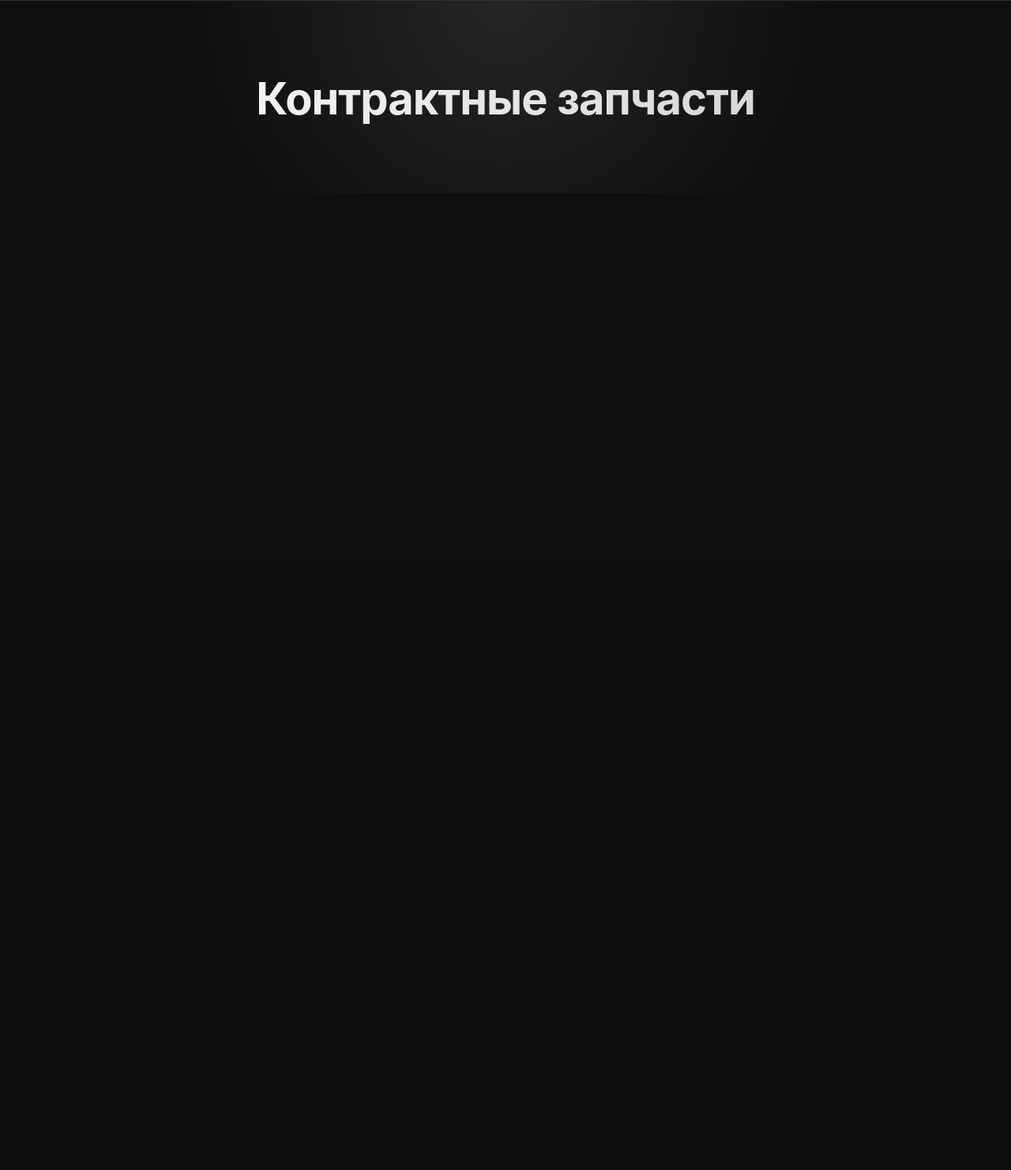
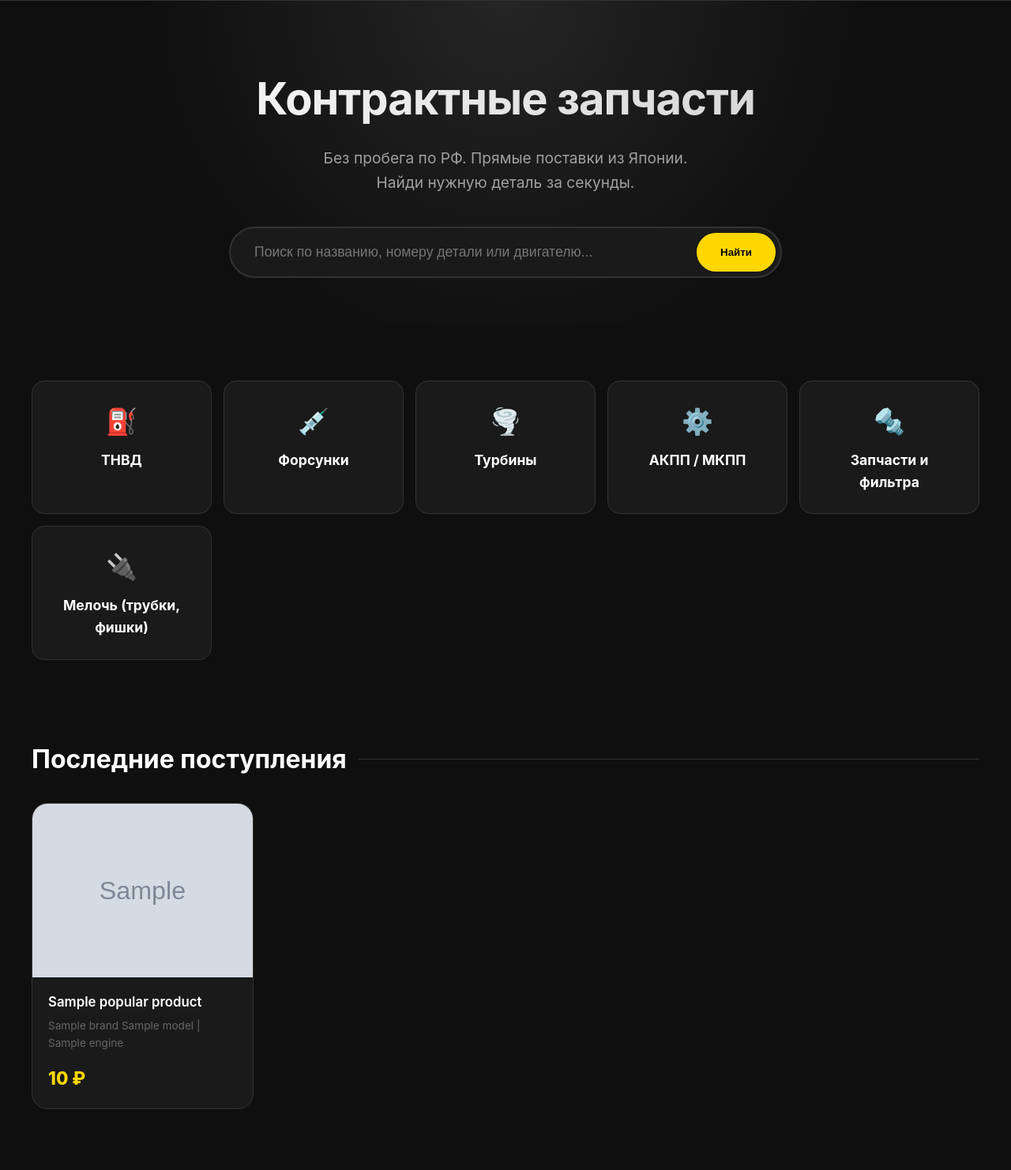
Before and after one commit to SinuciderePariMatch/dieseldonor, a Flask app: template templates/index.html in a window 1280 px wide. Shown: the part 88-1570 px from the top of the page at 79% size. Before the commit the page ends 293 px from the top, so only its background shows below. Run offline with Flask 3, Linux system fonts and the light colour scheme; the template is opened without the code that fills it: most values are stand-ins (such as "Sample title", 1, 10 or a date in 2020); grey boxes marked "Sample" are stand-in pictures; some libraries are stand-ins or nearby versions.

Commit message:
Fix: restored full index.html with search and products

```diff
--- a/templates/index.html
+++ b/templates/index.html
@@ -8,16 +8,17 @@
         :root { --bg-main: #0f0f0f; --bg-card: #1a1a1a; --accent: #FFD700; --text-main: #ffffff; --text-sec: #a0a0a0; --border: #333333; }
         body { margin: 0; font-family: 'Inter', system-ui, sans-serif; background: var(--bg-main); color: var(--text-main); line-height: 1.6; overflow-x: hidden; }
 
+        /* Header */
         header { display: flex; justify-content: space-between; align-items: center; padding: 20px 40px; background: rgba(15, 15, 15, 0.95); backdrop-filter: blur(10px); position: sticky; top: 0; z-index: 100; border-bottom: 1px solid var(--border); }
         .logo { font-size: 1.8rem; font-weight: 900; letter-spacing: -1px; color: #fff; text-decoration: none; }
         .logo span { color: var(--accent); }
         .top-info { display: flex; gap: 30px; align-items: center; font-size: 0.9rem; color: var(--text-sec); }
         .top-info div { display: flex; align-items: center; gap: 8px; }
-        .top-info strong { color: #fff; }
         .cart-btn { position: relative; background: var(--bg-card); border: 1px solid var(--border); padding: 10px 20px; border-radius: 50px; color: #fff; cursor: pointer; transition: all 0.3s; text-decoration: none; display: flex; align-items: center; gap: 8px; }
         .cart-btn:hover { border-color: var(--accent); color: var(--accent); }
         .cart-count { background: var(--accent); color: #000; font-size: 0.75rem; font-weight: bold; padding: 2px 8px; border-radius: 20px; }
 
+        /* Hero & Search */
         .hero { padding: 80px 20px 60px; text-align: center; background: radial-gradient(circle at top, #252525 0%, #0f0f0f 60%); animation: fadeIn 1s ease-out; }
         h1 { font-size: 3.5rem; margin: 0 0 15px; letter-spacing: -1px; background: linear-gradient(to right, #fff, #ccc); -webkit-background-clip: text; -webkit-text-fill-color: transparent; }
         .subtitle { color: var(--text-sec); font-size: 1.2rem; max-width: 600px; margin: 0 auto 40px; }
@@ -27,22 +28,20 @@
         .search-btn { position: absolute; right: 8px; top: 8px; bottom: 8px; background: var(--accent); border: none; border-radius: 50px; padding: 0 30px; font-weight: bold; cursor: pointer; transition: transform 0.2s; }
         .search-btn:hover { transform: scale(1.05); }
 
+        /* Categories */
         .categories-section { padding: 40px 20px; max-width: 1200px; margin: 0 auto; }
         .cat-grid { display: grid; grid-template-columns: repeat(auto-fit, minmax(200px, 1fr)); gap: 15px; margin-top: 30px; }
         .cat-card { background: var(--bg-card); border: 1px solid var(--border); border-radius: 16px; padding: 25px; text-align: center; text-decoration: none; color: #fff; transition: all 0.3s cubic-bezier(0.4, 0, 0.2, 1); position: relative; overflow: hidden; }
-        .cat-card::before { content: ''; position: absolute; top:0; left:0; width:100%; height:100%; background: linear-gradient(45deg, transparent, rgba(255,215,0,0.05)); opacity: 0; transition: opacity 0.3s; }
         .cat-card:hover { transform: translateY(-5px); border-color: var(--accent); }
-        .cat-card:hover::before { opacity: 1; }
         .cat-icon { font-size: 2rem; margin-bottom: 10px; display: block; }
         .cat-name { font-weight: 700; font-size: 1.1rem; }
 
+        /* Products Grid */
         .popular-section { max-width: 1200px; margin: 60px auto; padding: 0 20px; }
         .section-title { font-size: 2rem; margin-bottom: 30px; display: flex; align-items: center; gap: 15px; }
         .section-title::after { content: ''; flex: 1; height: 1px; background: var(--border); }
         .grid { display: grid; grid-template-columns: repeat(auto-fill, minmax(280px, 1fr)); gap: 25px; }
         .card { background: var(--bg-card); border-radius: 20px; overflow: hidden; border: 1px solid var(--border); transition: all 0.4s; display: flex; flex-direction: column; animation: fadeIn 0.6s ease-out backwards; }
-        .card:nth-child(1) { animation-delay: 0.1s; } .card:nth-child(2) { animation-delay: 0.2s; }
-        .card:nth-child(3) { animation-delay: 0.3s; } .card:nth-child(4) { animation-delay: 0.4s; }
         .card:hover { border-color: var(--accent); transform: translateY(-8px); box-shadow: 0 20px 40px rgba(0,0,0,0.5); }
         .card-img-wrap { height: 220px; background: #252525; position: relative; overflow: hidden; }
         .card img { width: 100%; height: 100%; object-fit: cover; transition: transform 0.6s; }
@@ -52,6 +51,7 @@
         .title { font-size: 1.05rem; margin: 0; line-height: 1.4; font-weight: 600; }
         .meta { color: #666; font-size: 0.85rem; margin-top: 8px; }
 
+        /* Map & Footer */
         .map-section { max-width: 1200px; margin: 80px auto 40px; padding: 0 20px; display: grid; grid-template-columns: 1fr 1fr; gap: 40px; align-items: center; }
         .map-frame { width: 100%; height: 350px; border-radius: 20px; border: 1px solid var(--border); filter: grayscale(100%) invert(92%) contrast(83%); }
         .contact-details h3 { font-size: 1.8rem; margin-bottom: 20px; color: var(--accent); }
@@ -68,11 +68,78 @@
         <a href="/" class="logo">Diesel<span>Donor</span></a>
         <div class="top-info">
             <div>📍 г. Владивосток, ул. Матросова, д. 30</div>
-            <div>🕒 Пн-Пт: 10:00 - 18:00 </div>
+            <div>🕒 Пн-Пт: 10:00 - 18:00</div>
             <div>📞 +7 (951) 011-58-78</div>
         </div>
         <a href="/cart" class="cart-btn">🛒 Корзина <span class="cart-count">{{ session.get('cart', [])|length }}</span></a>
     </header>
 
+    <!-- HERO SECTION WITH SEARCH -->
     <div class="hero">
         <h1>Контрактные запчасти</h1>
+        <p class="subtitle">Без пробега по РФ. Прямые поставки из Японии.<br>Найди нужную деталь за секунды.</p>
+        <form action="/catalog" method="GET" class="search-container">
+            <input type="text" name="q" class="search-input" placeholder="Поиск по названию, номеру детали или двигателю..." value="{{ search_query or '' }}">
+            <button type="submit" class="search-btn">Найти</button>
+        </form>
+    </div>
+
+    <!-- CATEGORIES -->
+    <div class="categories-section">
+        <div class="cat-grid">
+            <a href="/catalog?cat=ТНВД" class="cat-card"><span class="cat-icon">⛽</span><div class="cat-name">ТНВД</div></a>
+            <a href="/catalog?cat=Форсунки" class="cat-card"><span class="cat-icon">💉</span><div class="cat-name">Форсунки</div></a>
+            <a href="/catalog?cat=Турбина" class="cat-card"><span class="cat-icon">🌪️</span><div class="cat-name">Турбины</div></a>
+            <a href="/catalog?cat=АКПП" class="cat-card"><span class="cat-icon">⚙️</span><div class="cat-name">АКПП / МКПП</div></a>
+            <a href="/catalog?cat=Запчасти и фильтра" class="cat-card"><span class="cat-icon">🔩</span><div class="cat-name">Запчасти и фильтра</div></a>
+            <a href="/catalog?cat=Мелочь" class="cat-card"><span class="cat-icon">🔌</span><div class="cat-name">Мелочь (трубки, фишки)</div></a>
+        </div>
+    </div>
+
+    <!-- POPULAR PRODUCTS -->
+    <div class="popular-section">
+        <h2 class="section-title">Последние поступления</h2>
+        <div class="grid">
+            {% for p in popular_products %}
+            <a href="/product/{{ p.id }}" style="text-decoration:none; color:inherit;">
+                <div class="card">
+                    <div class="card-img-wrap">
+                        {% if p.images %}
+                            {% set first_img = p.images.split(',')[0].strip() %}
+                            <img src="{{ first_img }}" loading="lazy" alt="{{ p.name }}">
+                        {% else %}
+                            <div style="width:100%; height:100%; display:flex; align-items:center; justify-content:center; color:#444;">Нет фото</div>
+                        {% endif %}
+                    </div>
+                    <div class="info">
+                        <h3 class="title">{{ p.name }}</h3>
+                        <div class="meta">{{ p.brand }} {{ p.model }} | {{ p.engine }}</div>
+                        <div class="price">{% if p.price and p.price > 0 %}{{ "{:,}".format(p.price).replace(',', ' ') }} ₽{% else %}По запросу{% endif %}</div>
+                    </div>
+                </div>
+            </a>
+            {% endfor %}
+
+            {% if not popular_products %}
+            <div style="grid-column: 1/-1; text-align: center; padding: 40px; color: #555;">
+                Пока нет товаров. Скоро добавим!
+            </div>
+            {% endif %}
+        </div>
+    </div>
+
+    <!-- MAP & CONTACTS -->
+    <div class="map-section">
+        <div class="contact-details">
+            <h3>Как нас найти?</h3>
+            <div class="contact-item">📍 г. Владивосток, ул. Матросова, д. 30</div>
+            <div class="contact-item">🕒 Работаем Пн-Пт с 10:00 до 18:00</div>
+            <div class="contact-item">📞 +7 (951) 011-58-78</div>
+            <p style="color:var(--text-sec); margin-top:20px;">DieselDonor — надежный поставщик контрактных запчастей. Гарантия качества, проверка на стенде.</p>
+        </div>
+        <iframe class="map-frame" src="https://www.google.com/maps/embed?pb=!1m18!1m12!1m3!1d2245.5!2d131.9!3d43.1!2m3!1f0!2f0!3f0!3m2!1i1024!2i768!4f13.1!3m3!1m2!1s0x0%3A0x0!2zNDPCsDA2JzAwLjAiTiAxMzHCsDU0JzAwLjAiRQ!5e0!3m2!1sru!2sru!4v1600000000000!5m2!1sru!2sru" allowfullscreen="" loading="lazy"></iframe>
+    </div>
+
+    <footer>© 2026 DieselDonor. Все права защищены.</footer>
+</body>
+</html>
```
